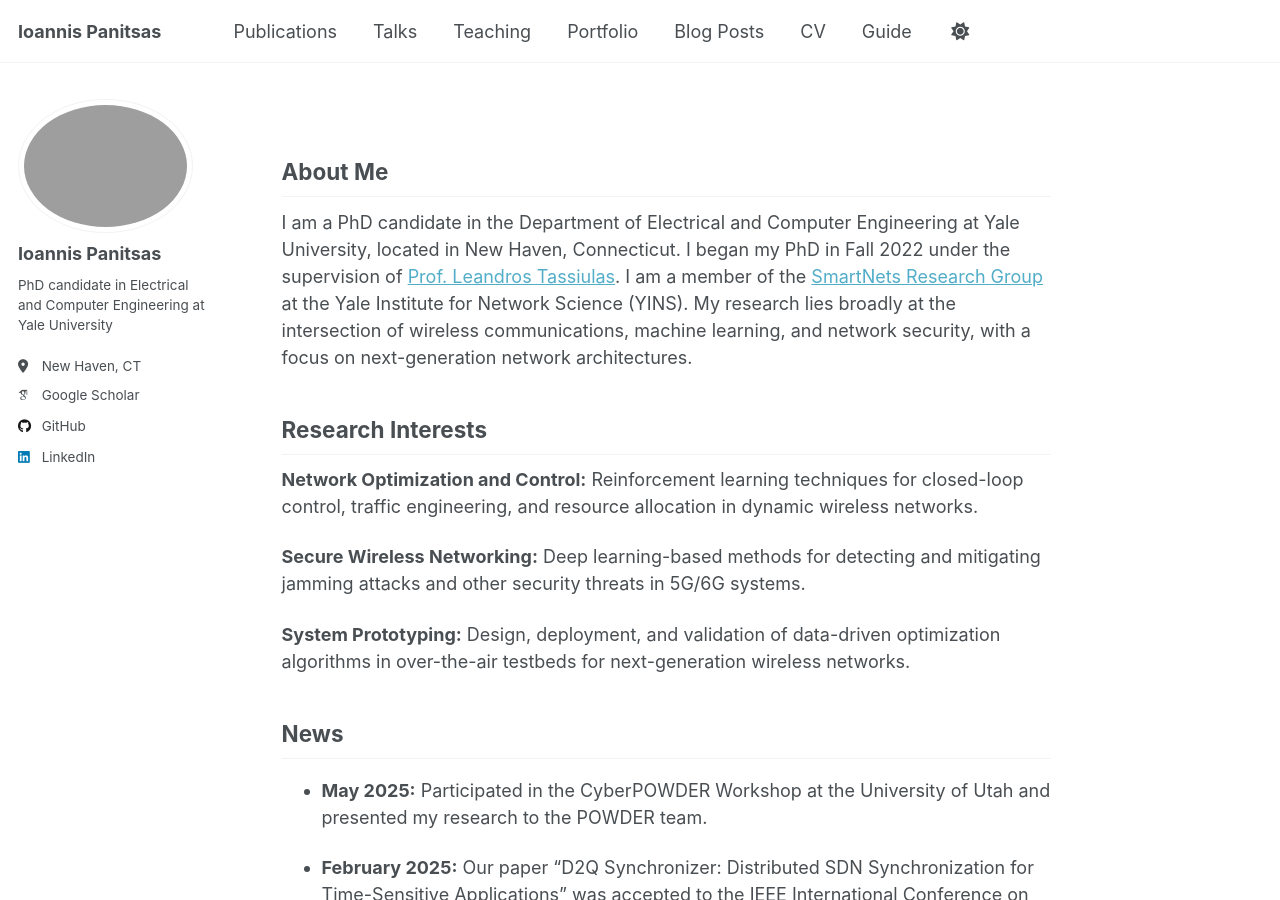
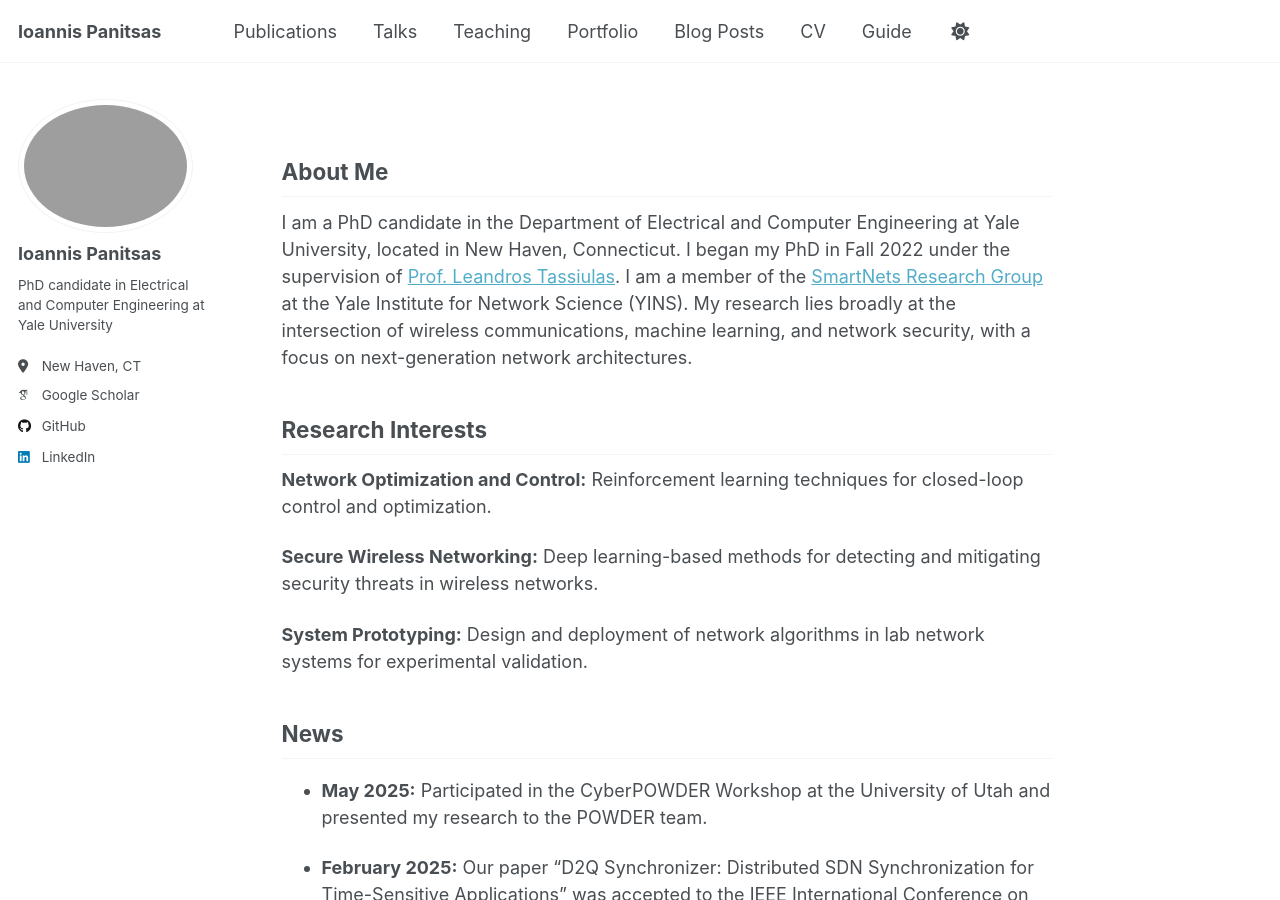
Before and after one commit to panitsasi/panitsasi.github.io, a Jekyll site: the page built from _pages/about.md, in a window 1280 px wide and 900 px high. Built offline with Jekyll 4.4.1, drawn with Linux system fonts in a browser that asks for light colours; some web fonts are replaced.

Commit message:
Updated the index page

```diff
--- a/_pages/about.md
+++ b/_pages/about.md
@@ -11,13 +11,14 @@ I am a PhD candidate in the Department of Electrical and Computer Engineering at
 ## Research Interests
 
 **Network Optimization and Control:**
-Reinforcement learning techniques for closed-loop control, traffic engineering, and resource allocation in dynamic wireless networks.
+Reinforcement learning techniques for closed-loop control and optimization.
 
 **Secure Wireless Networking:**
-Deep learning-based methods for detecting and mitigating jamming attacks and other security threats in 5G/6G systems.
+Deep learning-based methods for detecting and mitigating security threats in wireless networks.
 
 **System Prototyping:**
-Design, deployment, and validation of data-driven optimization algorithms in over-the-air testbeds for next-generation wireless networks.
+Design and deployment of network algorithms in lab network systems for experimental validation.
+
 
 ## News
 
```
